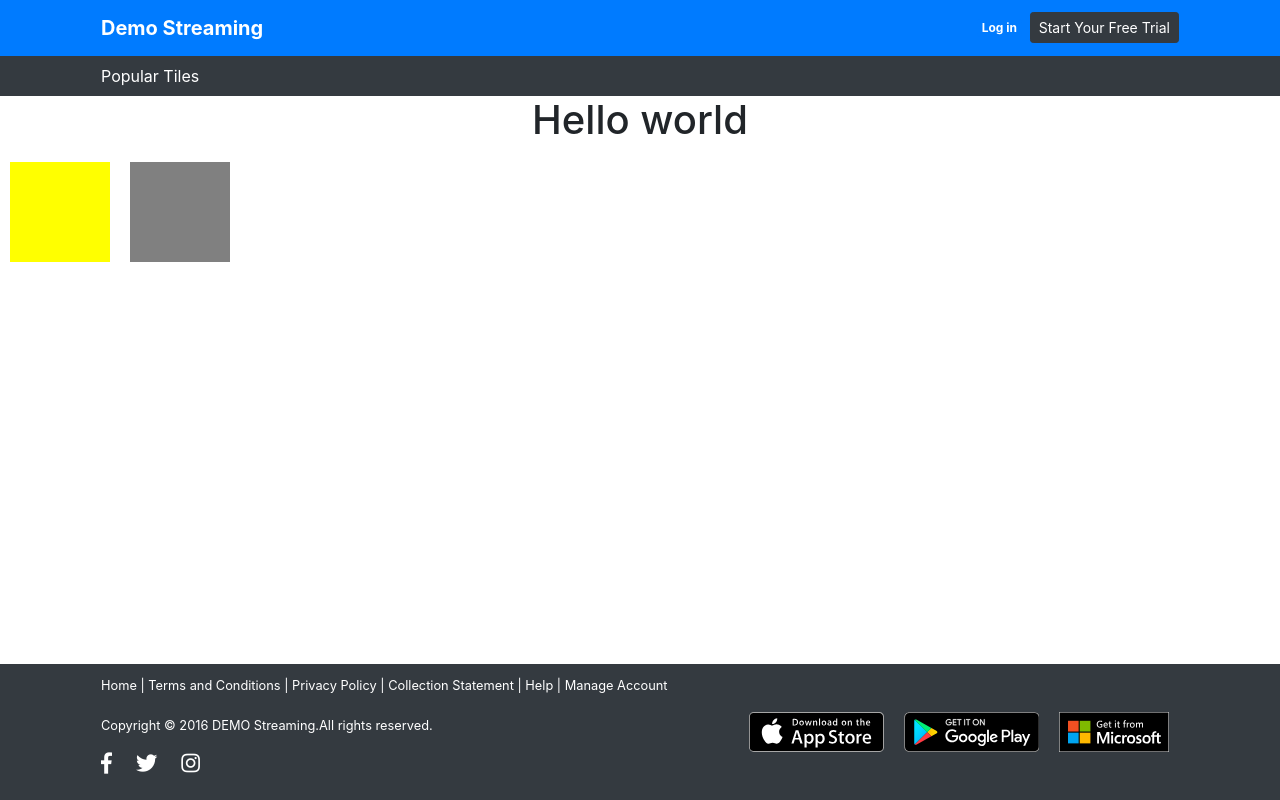
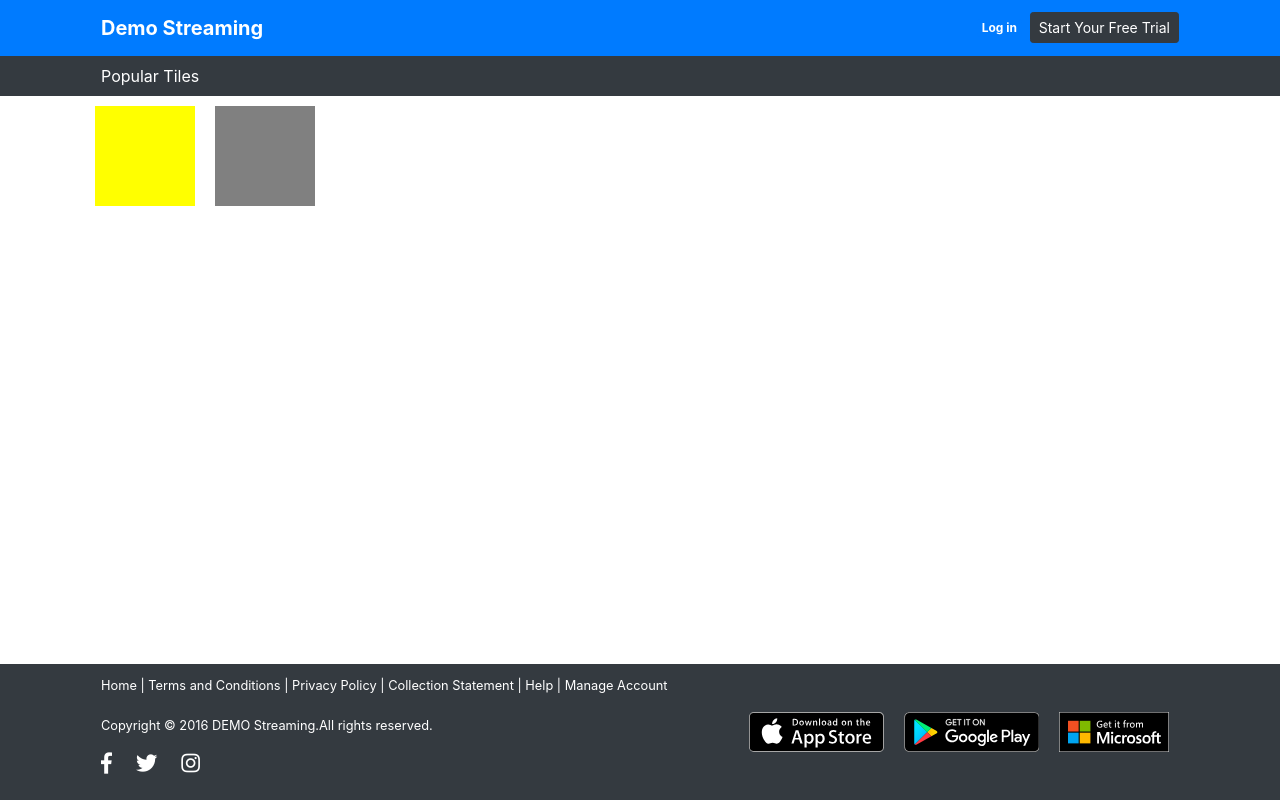
Before and after one commit to anubhavcu/demo-streaming, a React (Create React App) app: page / in a window 1280 px wide. Built offline with nearby package versions, Linux system fonts and the light colour scheme.

Commit message:
added Movies and Series Pages Links to movies and series pages are provided with react-router-dom to know more about react-router-dom see- https://www.npmjs.com/package/react-router-dom

```diff
--- a/package.json
+++ b/package.json
@@ -10,6 +10,7 @@
     "font-awesome": "^4.7.0",
     "react": "^16.13.1",
     "react-dom": "^16.13.1",
+    "react-router-dom": "^5.2.0",
     "react-scripts": "3.4.1"
   },
   "scripts": {
--- a/src/index.js
+++ b/src/index.js
@@ -2,14 +2,40 @@
 import ReactDOM from "react-dom";
 import "./index.css";
 import App from "./App";
+import Movies from "./dist/pages/Movies";
+import Series from "./dist/pages/Series";
+import { Route, NavLink, HashRouter as Router, Switch } from "react-router-dom";
 import * as serviceWorker from "./serviceWorker";
 import "../node_modules/bootstrap/dist/css/bootstrap.min.css";
-ReactDOM.render(
-  <React.StrictMode>
-    <App />
-  </React.StrictMode>,
-  document.getElementById("root")
+
+const routing = (
+  <Router>
+    <div>
+      <Switch>
+        <Route exact path="/" component={App} />
+        <Route path="/movies" component={Movies} />
+        <Route path="/series" component={Series} />
+        {/* <Route */}
+        {/*   path="/article" */}
+        {/*   component={() => { */}
+        {/*     window.location.href = "https://en.wikipedia.org/wiki/Pathfinding"; */}
+
+        {/*     return null; */}
+        {/*   }} */}
+        {/* /> */}
+        {/* <Route component={NotFound} /> */}
+      </Switch>
+      {/* <hr /> */}
+    </div>
+  </Router>
 );
+ReactDOM.render(routing, document.getElementById("root"));
+// ReactDOM.render(
+//   <React.StrictMode>
+//     <App />
+//   </React.StrictMode>,
+//   document.getElementById("root")
+// );
 
 // If you want your app to work offline and load faster, you can change
 // unregister() to register() below. Note this comes with some pitfalls.
```
Also changed, not shown: src/dist/components/content/Content.jsx, src/dist/pages/Home.jsx, src/dist/pages/Movies.jsx (added), src/dist/pages/Series.jsx (added), src/dist/pages/home.css (renamed from src/dist/components/content/content.css), 1 other file (tests, documents, lock files or other folders).
